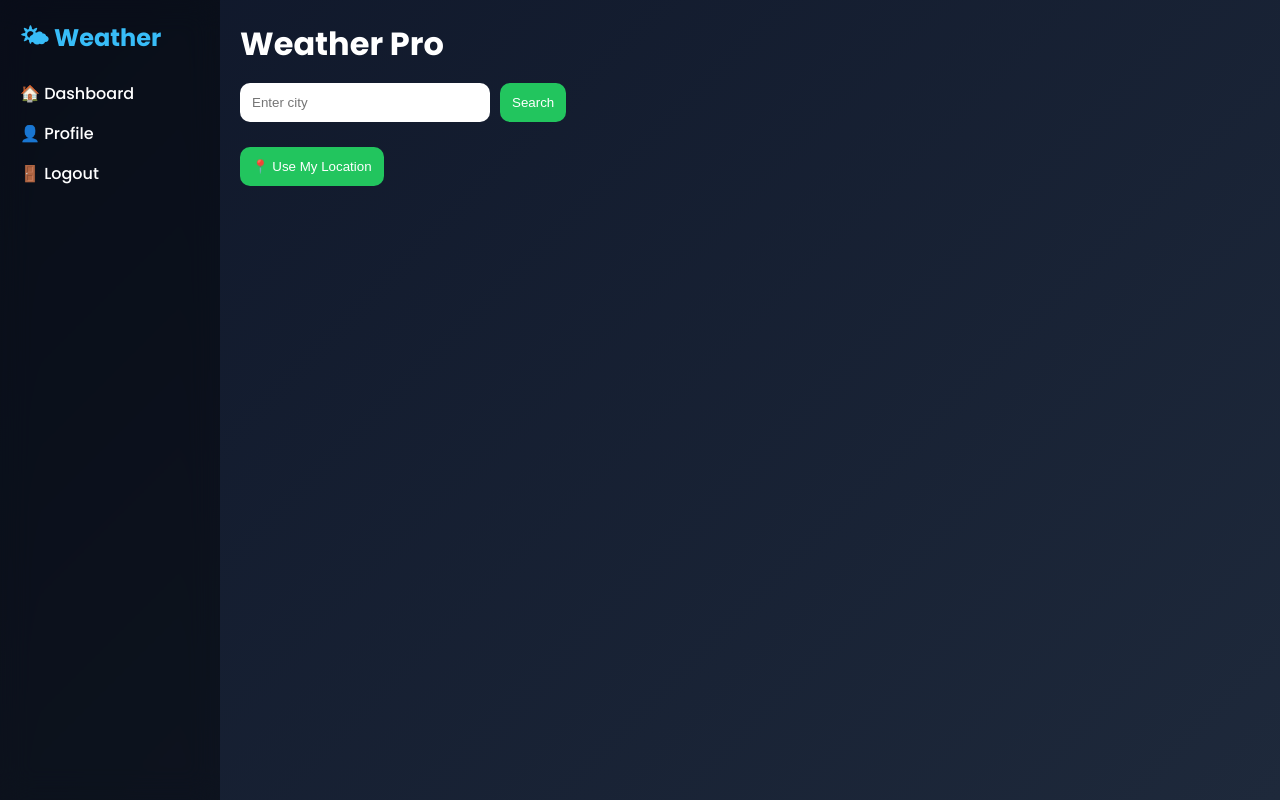
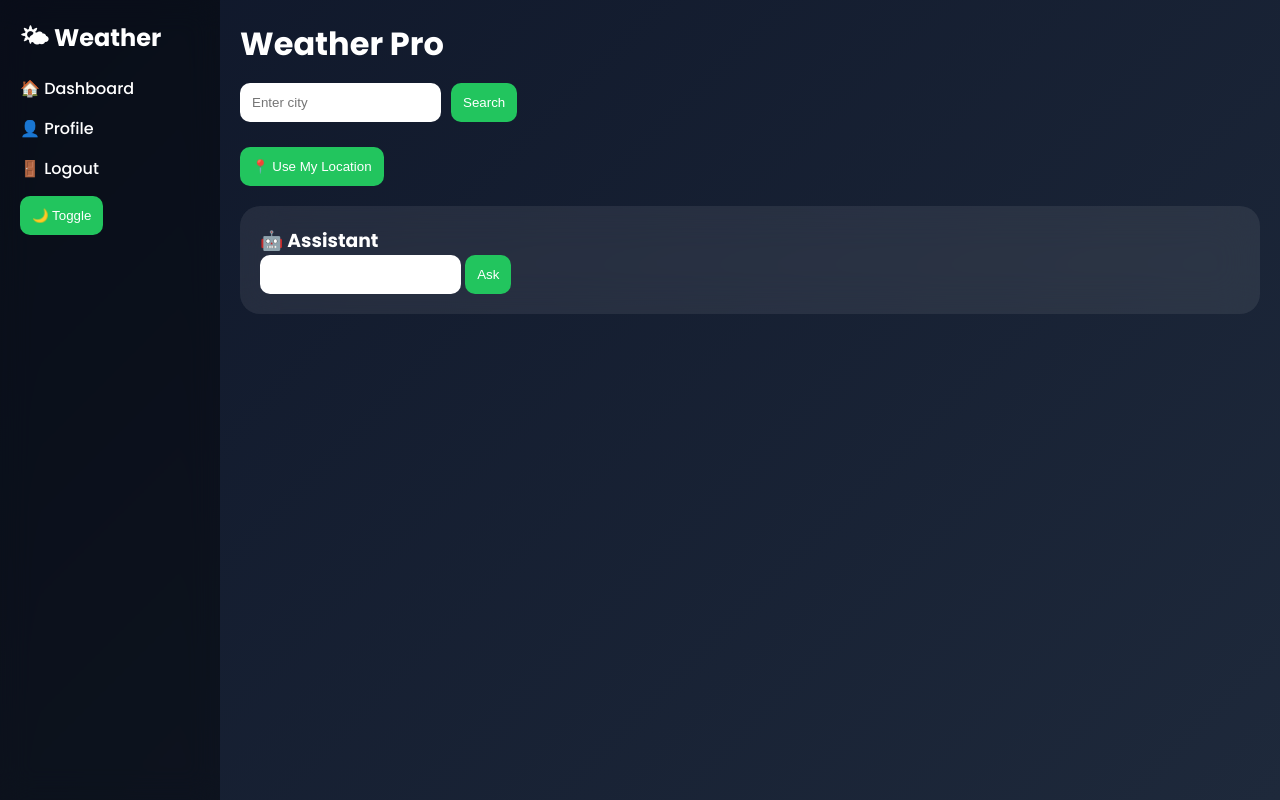
Before and after one commit to ruchitawagh-06/weather-app, a Flask app: page / in a window 1280 px wide. Run offline with Flask 3, Linux system fonts and the light colour scheme; the visitor is signed in with stand-in values (Sample User, id 1).

Commit message:
index.html

```diff
--- a/templates/index.html
+++ b/templates/index.html
@@ -7,6 +7,9 @@
 
 <link href="https://fonts.googleapis.com/css2?family=Poppins:wght@300;500;700&display=swap" rel="stylesheet">
 <script src="https://cdn.jsdelivr.net/npm/chart.js"></script>
+
+<!-- PWA -->
+<link rel="manifest" href="/static/manifest.json">
 
 <style>
 *{margin:0;padding:0;box-sizing:border-box;}
@@ -18,6 +21,12 @@ body{
     color:white;
 }
 
+/* LIGHT MODE */
+.light-mode{
+    background:#f1f5f9;
+    color:#111;
+}
+
 /* Sidebar */
 .sidebar{
     width:220px;
@@ -25,11 +34,6 @@ body{
     background:rgba(0,0,0,0.4);
     backdrop-filter:blur(15px);
     padding:20px;
-}
-
-.sidebar h2{
-    color:#38bdf8;
-    margin-bottom:20px;
 }
 
 .sidebar a{
@@ -40,20 +44,14 @@ body{
 }
 
 /* Main */
-.main{
-    flex:1;
-    padding:20px;
-}
+.main{flex:1;padding:20px;}
 
-/* Glass card */
 .card{
     background:rgba(255,255,255,0.08);
     backdrop-filter:blur(20px);
-    border:1px solid rgba(255,255,255,0.1);
     padding:20px;
     margin-top:20px;
     border-radius:20px;
-    box-shadow:0 10px 30px rgba(0,0,0,0.3);
 }
 
 /* Search */
@@ -67,7 +65,6 @@ input{
     padding:12px;
     border-radius:10px;
     border:none;
-    width:250px;
 }
 
 button{
@@ -81,7 +78,6 @@ button{
 
 /* Loader */
 .loader{display:none;margin-top:20px;}
-
 .spinner{
     width:40px;height:40px;
     border:4px solid #ccc;
@@ -89,47 +85,44 @@ button{
     border-radius:50%;
     animation:spin 1s linear infinite;
 }
-
 @keyframes spin{100%{transform:rotate(360deg);}}
 
 /* Forecast */
-.forecast-container{
-    margin-top:30px;
-}
-
 .forecast-row{
     display:flex;
     gap:20px;
+    flex-wrap:wrap;
     margin-top:20px;
-    flex-wrap:wrap;
 }
 
 .forecast-card{
     background:rgba(255,255,255,0.1);
-    backdrop-filter:blur(10px);
     padding:20px;
     border-radius:15px;
     width:140px;
     text-align:center;
-    transition:0.3s;
 }
 
-.forecast-card:hover{
-    transform:translateY(-5px) scale(1.05);
+.icon{font-size:28px;}
+.day{font-weight:600;}
+
+/* 🌧️ Rain */
+.rain{
+    position:fixed;
+    width:100%;
+    height:100%;
+    pointer-events:none;
 }
-
-.icon{
-    font-size:28px;
+.drop{
+    position:absolute;
+    width:2px;
+    height:15px;
+    background:rgba(255,255,255,0.5);
+    animation:fall linear infinite;
 }
-
-.day{
-    font-weight:600;
-    margin-bottom:5px;
-}
-
-.temp{
-    font-size:18px;
-    font-weight:600;
+@keyframes fall{
+    0%{transform:translateY(-100px);}
+    100%{transform:translateY(100vh);}
 }
 
 /* Responsive */
@@ -137,7 +130,6 @@ button{
     body{flex-direction:column;}
     .sidebar{
         width:100%;
-        height:auto;
         display:flex;
         justify-content:space-around;
     }
@@ -147,13 +139,18 @@ button{
 
 <body>
 
+<div id="rain" class="rain"></div>
+
+<!-- Sidebar -->
 <div class="sidebar">
 <h2>🌤 Weather</h2>
 <a href="/">🏠 Dashboard</a>
 <a href="/profile">👤 Profile</a>
 <a href="/logout">🚪 Logout</a>
+<button onclick="toggleTheme()">🌙 Toggle</button>
 </div>
 
+<!-- Main -->
 <div class="main">
 
 <h1>Weather Pro</h1>
@@ -166,7 +163,7 @@ button{
 <br>
 <button type="button" onclick="getLocation()">📍 Use My Location</button>
 
-<div class="loader" id="loader">
+<div id="loader" class="loader">
 <div class="spinner"></div>
 <p>Loading...</p>
 </div>
@@ -176,29 +173,20 @@ button{
 <h2>{{ weather.city }}</h2>
 <p>🌡 {{ weather.temp }}°C</p>
 <p>{{ weather.desc }}</p>
-
-<a href="https://www.google.com/maps?q={{ weather.city }}" target="_blank">
-📍 Open Map
-</a>
-
 <p style="color:#4ade80">{{ advice }}</p>
 </div>
 {% endif %}
 
-<!-- 🌟 PREMIUM FORECAST -->
 {% if forecast %}
-<div class="forecast-container">
-
-<h3>📅 5-Day Forecast</h3>
+<div class="card">
+<h3>📅 Forecast</h3>
 
 <div class="forecast-row">
 {% for day in forecast %}
-
-{% set day_names = ["Sun","Mon","Tue","Wed","Thu","Fri","Sat"] %}
+{% set days=["Sun","Mon","Tue","Wed","Thu","Fri","Sat"] %}
 
 <div class="forecast-card">
-
-<div class="day">{{ day_names[loop.index0 % 7] }}</div>
+<div class="day">{{ days[loop.index0 % 7] }}</div>
 
 <div class="icon">
 {% if "cloud" in day.desc %}☁️
@@ -208,22 +196,28 @@ button{
 {% endif %}
 </div>
 
-<p class="temp">{{ day.temp }}°C</p>
+<p>{{ day.temp }}°C</p>
 <p>{{ day.desc }}</p>
+</div>
 
-</div>
 {% endfor %}
 </div>
-
 </div>
 {% endif %}
 
-<!-- Chart -->
 {% if temps %}
 <div class="card">
 <canvas id="chart"></canvas>
 </div>
 {% endif %}
+
+<!-- Chatbot -->
+<div class="card">
+<h3>🤖 Assistant</h3>
+<input id="chatInput">
+<button onclick="askAI()">Ask</button>
+<p id="chatResponse"></p>
+</div>
 
 </div>
 
@@ -236,16 +230,48 @@ document.getElementById("loader").style.display="block";
 
 // Location
 function getLocation(){
-navigator.geolocation.getCurrentPosition(function(pos){
-let lat=pos.coords.latitude;
-let lon=pos.coords.longitude;
-
-fetch(`/location?lat=${lat}&lon=${lon}`)
-.then(res=>res.json())
-.then(data=>{
-document.querySelector("input[name='city']").value=data.city;
+navigator.geolocation.getCurrentPosition(pos=>{
+fetch(`/location?lat=${pos.coords.latitude}&lon=${pos.coords.longitude}`)
+.then(r=>r.json())
+.then(d=>{
+document.querySelector("input[name='city']").value=d.city;
 });
 });
+}
+
+// Chatbot
+function askAI(){
+fetch("/chat",{
+method:"POST",
+headers:{"Content-Type":"application/json"},
+body:JSON.stringify({msg:chatInput.value})
+})
+.then(r=>r.json())
+.then(d=>chatResponse.innerText=d.reply);
+}
+
+// 🌧️ Rain
+function createRain(){
+let rain=document.getElementById("rain");
+rain.innerHTML="";
+for(let i=0;i<80;i++){
+let d=document.createElement("div");
+d.className="drop";
+d.style.left=Math.random()*100+"vw";
+d.style.animationDuration=(0.5+Math.random())+"s";
+rain.appendChild(d);
+}
+}
+
+{% if weather %}
+if("{{ weather.desc }}".includes("rain")){
+createRain();
+}
+{% endif %}
+
+// Theme toggle
+function toggleTheme(){
+document.body.classList.toggle("light-mode");
 }
 
 // Chart
@@ -254,7 +280,7 @@ new Chart(document.getElementById("chart"),{
 type:'line',
 data:{
 labels:{{labels|tojson}},
-datasets:[{label:"Temp",data:{{temps|tojson}}}]
+datasets:[{data:{{temps|tojson}}}]
 }
 });
 {% endif %}
```
